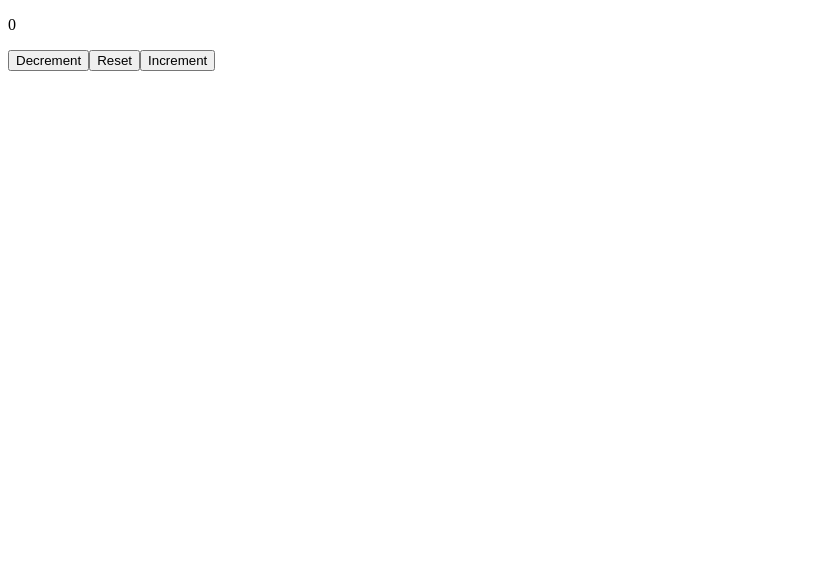
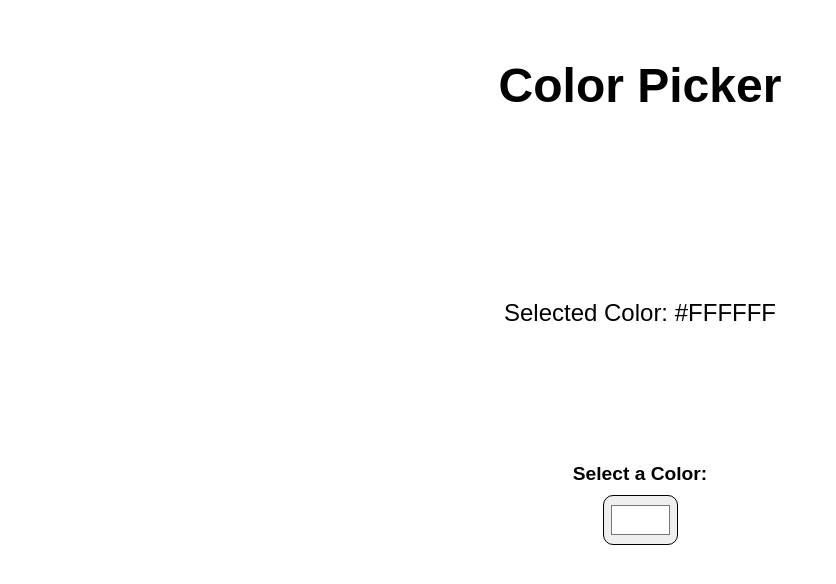
Before and after one commit to xun1607/reactJS-learn, a React (Vite) app in the folder my-app/: page / in a window 1280 px wide. Shown: the top 584 px of the page, without its empty margins (0-836 px from the left). Built offline with nearby package versions, Linux system fonts and the light colour scheme.

Commit message:
color picker app

```diff
--- a/my-app/src/App.jsx
+++ b/my-app/src/App.jsx
@@ -1,9 +1,9 @@
-import Counter from "./Counter";
+import ColorPicker from "./ColorPicker";
 function App() {
   return(
     <>
-    {/* <MyComponent/> */}
-    <Counter/>
+    <ColorPicker />
+    {/* <Counter/> */}
     </>
   );
 }
--- /dev/null
+++ b/my-app/src/ColorPicker.jsx
@@ -0,0 +1,23 @@
+import { useState } from 'react';
+
+function ColorPicker(){
+    const [color, setColor] = useState("#FFFFFF");
+
+    function handleColorChange(event){
+        setColor(event.target.value);
+    }
+    return(
+    <div className='color-picker-container'>
+        <h1>Color Picker</h1>
+        <div className='color-display' style={{backgroundColor: color}}>
+            <p>Selected Color: {color}</p>
+        </div>
+        <label htmlFor="">Select a Color: </label>
+        <input type="color" value={color} onChange ={handleColorChange} />
+    </div>
+
+    );
+
+}
+
+export default ColorPicker;
--- a/my-app/src/index.css
+++ b/my-app/src/index.css
@@ -39,3 +39,47 @@
   margin: 0;
 
 }
+
+body{
+  font-family: Arial, sans-serif;
+
+}
+.color-picker-container{
+  display: flex;
+  flex-direction: column;
+  align-items: center;
+}
+h1{
+  margin: 50px;
+  font-size: 3rem;
+}
+.color-display{
+  width: 300px;
+  height: 300px;
+  display: flex;
+  justify-content: center;
+  align-items: center;
+  border: 5px solid hsl(0,0, 80%);
+  border-radius: 25px;
+  margin-bottom: 25 px;
+  transition: 0.25s ease;
+}
+
+.color-display p{
+  color: hsl(0,0, 20%);
+  font-size: 1.5rem;
+  text-align: center;
+}
+label{
+  font-size: 1.2rem;
+  font-weight: bold;
+  margin-bottom: 10px;
+}
+
+input[type="color"]{
+  width: 75px;
+  height: 50px;
+  padding: 5px;
+  border-radius: 10px;
+  border: 3px solid hsl(0,0,80%);
+}
```
Also changed, not shown: my-app/src/MyComponent.jsx (deleted, +0 -37 lines), my-app/src/State/MyComponent.jsx (added, +66 -0 lines), my-app/src/State/Button.jsx (renamed from my-app/src/Button.jsx), my-app/src/State/Counter.jsx (renamed from my-app/src/Counter.jsx), my-app/src/State/ProfilePic.jsx (renamed from my-app/src/ProfilePic.jsx).
